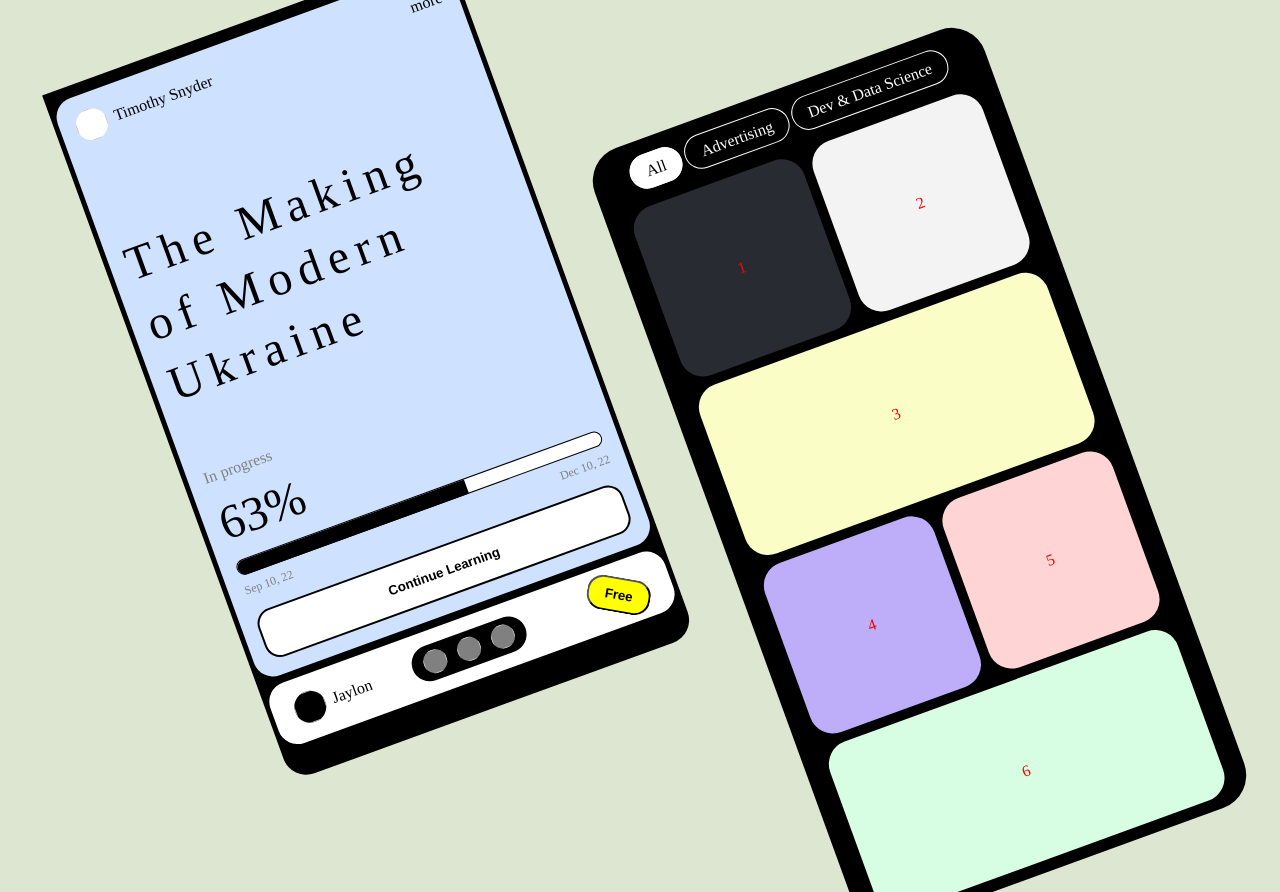
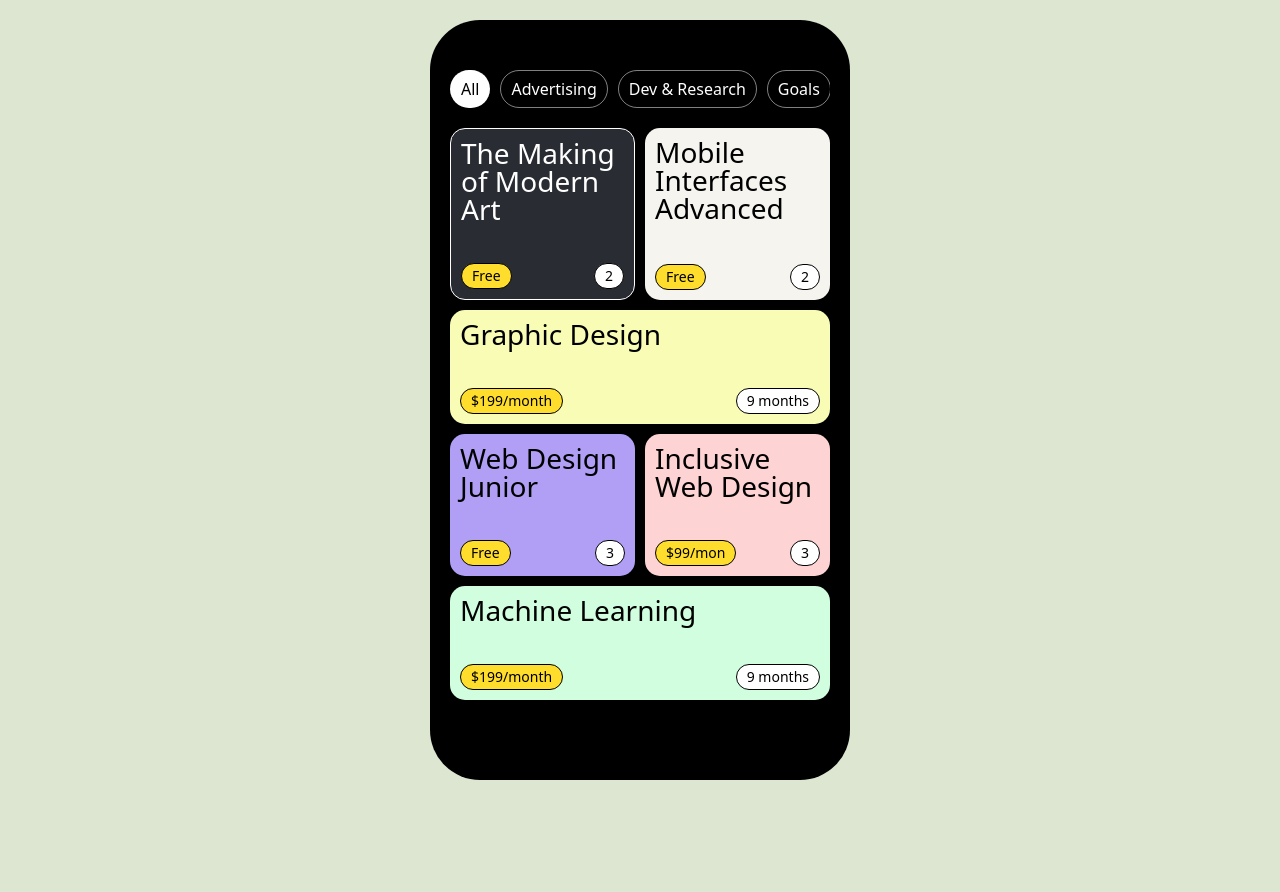
Before and after one commit to CHAEWONSEOK98/css-layout, a website built with Vite: page projects/education/index.html in a window 1280 px wide. After the commit the page ends 800 px from the top, so only its background shows below. Built offline with nearby package versions, Linux system fonts and the light colour scheme.

Commit message:
project1 - education another

```diff
--- a/projects/education/index.html
+++ b/projects/education/index.html
@@ -6,7 +6,7 @@
     <title>Education Layout</title>
     <link rel="stylesheet" href="./styles/style.scss" />
   </head>
-  <body>
+  <!-- <body>
     <div class="container">
       <section class="left-container">
         <main class="left-container__main">
@@ -75,5 +75,63 @@
         </main>
       </section>
     </div>
+  </body> -->
+
+  <body>
+    <div class="phone">
+      <header class="header">
+        <ul class="header__list">
+          <li class="header__list-item header__list-item--inverted">All</li>
+          <li class="header__list-item">Advertising</li>
+          <li class="header__list-item">Dev & Research</li>
+          <li class="header__list-item">Goals</li>
+          <li class="header__list-item">iOS Development</li>
+        </ul>
+      </header>
+      <div class="cards">
+        <div class="cards__card">
+          <h2 class="card__title">The Making of Modern Art</h2>
+          <div class="card__footer">
+            <span class="card__price">Free</span>
+            <span class="card__length">2</span>
+          </div>
+        </div>
+        <div class="cards__card">
+          <h2 class="card__title">Mobile Interfaces Advanced</h2>
+          <div class="card__footer">
+            <span class="card__price">Free</span>
+            <span class="card__length">2</span>
+          </div>
+        </div>
+        <div class="cards__card">
+          <h2 class="card__title">Graphic Design</h2>
+          <div class="card__footer">
+            <span class="card__price">$199/month</span>
+            <span class="card__length">9 months</span>
+          </div>
+        </div>
+        <div class="cards__card">
+          <h2 class="card__title">Web Design Junior</h2>
+          <div class="card__footer">
+            <span class="card__price">Free</span>
+            <span class="card__length">3</span>
+          </div>
+        </div>
+        <div class="cards__card">
+          <h2 class="card__title">Inclusive Web Design</h2>
+          <div class="card__footer">
+            <span class="card__price">$99/mon</span>
+            <span class="card__length">3</span>
+          </div>
+        </div>
+        <div class="cards__card">
+          <h2 class="card__title">Machine Learning</h2>
+          <div class="card__footer">
+            <span class="card__price">$199/month</span>
+            <span class="card__length">9 months</span>
+          </div>
+        </div>
+      </div>
+    </div>
   </body>
 </html>
--- a/projects/education/styles/style.scss
+++ b/projects/education/styles/style.scss
@@ -1,252 +1,362 @@
-* {
-  margin: 0;
-  padding: 0;
+// * {
+//   margin: 0;
+//   padding: 0;
+//   box-sizing: border-box;
+// }
+
+// body {
+//   background-color: #dce6d1;
+// }
+
+// .container {
+//   display: flex;
+//   justify-content: center;
+//   overflow: hidden;
+// }
+
+// // left-container
+
+// .left-container {
+//   background-color: black;
+//   width: 430px;
+//   height: 730px;
+//   padding: 12px 5px;
+//   border-bottom-left-radius: 24px;
+//   border-bottom-right-radius: 24px;
+//   margin-right: 10%;
+//   transform: rotate(-20deg);
+// }
+
+// .left-container__main {
+//   background-color: #cee1fe;
+//   padding: 16px;
+//   border-radius: 20px;
+
+//   p {
+//     margin-top: 25%;
+//     font-size: 48px;
+//     letter-spacing: 8px;
+//     line-height: 64px;
+//     font-family: 'Times New Roman', Times, serif;
+//   }
+// }
+
+// .left-container__main__header {
+//   display: flex;
+//   justify-content: space-between;
+//   align-items: center;
+
+//   div {
+//     display: flex;
+//     align-items: center;
+
+//     img {
+//       width: 32px;
+//       height: 32px;
+//       background-color: white;
+//       border-radius: 100%;
+//       margin-right: 8px;
+//     }
+//     span {
+//       font-weight: 400;
+//     }
+//   }
+// }
+
+// .left-container__main__progress {
+//   margin-top: 15%;
+//   display: flex;
+//   flex-direction: column;
+// }
+
+// #progress-text {
+//   color: gray;
+// }
+
+// #progress-number {
+//   margin-top: 12px;
+//   font-size: 48px;
+// }
+
+// #divider {
+//   margin-top: 12px;
+//   background-color: white;
+//   height: 16px;
+//   border-radius: 12px;
+//   border: 1px solid black;
+//   width: 100%;
+// }
+
+// #divider-inner {
+//   background-color: black;
+//   width: 63%;
+//   height: 15px;
+//   border-bottom-left-radius: 12px;
+//   border-top-left-radius: 12px;
+// }
+
+// .left-container__main__progress-date {
+//   margin-top: 8px;
+//   font-size: 12px;
+//   color: gray;
+//   display: flex;
+//   justify-content: space-between;
+// }
+
+// .main__button {
+//   background-color: white;
+//   padding: 16px;
+//   border: 2px solid black;
+//   border-radius: 16px;
+//   width: 100%;
+//   margin-top: 16px;
+//   font-weight: bold;
+// }
+
+// .left-container__footer {
+//   border-radius: 20px;
+//   margin-top: 8px;
+//   background-color: white;
+//   display: flex;
+//   justify-content: space-around;
+//   align-items: center;
+//   height: 64px;
+// }
+
+// .left-container__footer-info {
+//   display: flex;
+//   align-items: center;
+
+//   img {
+//     width: 32px;
+//     height: 32px;
+//     border-radius: 100%;
+//     background-color: black;
+//   }
+//   span {
+//     margin-left: 8px;
+//   }
+// }
+
+// .left-container__footer__more {
+//   background-color: black;
+//   padding: 6px 0;
+//   width: 120px;
+//   text-align: center;
+//   border-radius: 24px;
+//   display: flex;
+//   justify-content: space-evenly;
+//   margin-right: 24px;
+
+//   img {
+//     width: 24px;
+//     height: 24px;
+//     border-radius: 100%;
+//     background-color: gray;
+//   }
+// }
+
+// .left-container__footer__button {
+//   background-color: yellow;
+//   padding: 8px 16px;
+//   border-radius: 16px;
+//   font-weight: bold;
+//   transform: rotate(30deg);
+// }
+
+// // right-container
+// .right-container {
+//   margin-top: 5%;
+//   background-color: black;
+//   padding: 12px 16px;
+//   width: 415px;
+//   border-radius: 35px;
+//   transform: rotate(-20deg);
+// }
+
+// .right-container__header {
+//   margin-top: 12px;
+//   text-align: center;
+
+//   :nth-child(1) {
+//     background-color: white;
+//     color: black;
+//   }
+
+//   span {
+//     border: 1px solid white;
+//     padding: 8px 16px;
+//     border-radius: 24px;
+//     color: white;
+//   }
+// }
+
+// .right-container__main {
+//   margin-top: 24px;
+//   color: white;
+//   display: grid;
+//   gap: 10px;
+//   grid-template-columns: 180px 180px;
+//   grid-template-rows: 180px 180px;
+//   grid-auto-rows: 180px;
+//   justify-content: center;
+
+//   grid-template-areas:
+//     'one two'
+//     'three three'
+//     'four five'
+//     'six six';
+// }
+
+// %border-radius {
+//   border-radius: 24px;
+//   color: red;
+//   text-align: center;
+//   line-height: 180px;
+// }
+
+// #one {
+//   background-color: #282c32;
+//   grid-area: one;
+//   @extend %border-radius;
+// }
+
+// #two {
+//   background-color: #f4f3f3;
+//   grid-area: two;
+//   @extend %border-radius;
+// }
+
+// #three {
+//   background-color: #fafdc6;
+//   grid-area: three;
+//   @extend %border-radius;
+// }
+
+// #four {
+//   background-color: #beaef9;
+//   grid-area: four;
+//   @extend %border-radius;
+// }
+
+// #five {
+//   background-color: #fed4d4;
+//   grid-area: five;
+//   @extend %border-radius;
+// }
+
+// #six {
+//   background-color: #d7fee2;
+//   grid-area: six;
+//   @extend %border-radius;
+// }
+
+@import '../../reset.scss';
+
+body {
+  background: #dce6d1;
+  display: flex;
+  justify-content: center;
+  align-items: center;
+  height: 100vh;
+}
+
+.phone {
+  background-color: black;
+  border-radius: 50px;
+  height: 95%;
+  width: 420px;
+  padding: 50px 20px;
   box-sizing: border-box;
 }
 
-body {
-  background-color: #dce6d1;
+.header {
+  overflow-x: scroll;
+  .header__list {
+    display: flex;
+    color: white;
+    gap: 10px;
+    width: max-content;
+
+    .header__list-item {
+      border: 1px solid rgba($color: #fff, $alpha: 0.5);
+      padding: 10px;
+      border-radius: 20px;
     }
-
-.container {
-  display: flex;
-  justify-content: center;
-  overflow: hidden;
-}
-
-// left-container
-
-.left-container {
-  background-color: black;
-  width: 430px;
-  height: 730px;
-  padding: 12px 5px;
-  border-bottom-left-radius: 24px;
-  border-bottom-right-radius: 24px;
-  margin-right: 10%;
-  transform: rotate(-20deg);
-}
-
-.left-container__main {
-  background-color: #cee1fe;
-  padding: 16px;
-  border-radius: 20px;
-
-  p {
-    margin-top: 25%;
-    font-size: 48px;
-    letter-spacing: 8px;
-    line-height: 64px;
-    font-family: 'Times New Roman', Times, serif;
-  }
-}
-
-.left-container__main__header {
-  display: flex;
-  justify-content: space-between;
-  align-items: center;
-
-  div {
-    display: flex;
-    align-items: center;
-
-    img {
-      width: 32px;
-      height: 32px;
+    .header__list-item--inverted {
       background-color: white;
-      border-radius: 100%;
-      margin-right: 8px;
-    }
-    span {
-      font-weight: 400;
+      color: black;
     }
   }
 }
 
-.left-container__main__progress {
-  margin-top: 15%;
+.cards {
+  margin: 20px 0px;
+  display: grid;
+  grid-template-columns: repeat(2, 1fr);
+  gap: 10px;
+
+  .cards__card {
+    background-color: white;
+    padding: 10px;
+    border-radius: 15px;
     display: flex;
     flex-direction: column;
+    gap: 40px;
+    justify-content: space-between;
+
+    .card__title {
+      font-size: 28px;
+    }
+    .card__footer {
+      font-size: 14px;
+      display: flex;
+      justify-content: space-between;
+      align-items: center;
+      span {
+        padding: 5px 10px;
+        border-radius: 20px;
+        border: 1px solid black;
       }
 
-#progress-text {
-  color: gray;
+      .card__price {
+        background-color: rgb(255, 221, 44);
       }
-
-#progress-number {
-  margin-top: 12px;
-  font-size: 48px;
-}
-
-#divider {
-  margin-top: 12px;
+      .card__length {
         background-color: white;
-  height: 16px;
-  border-radius: 12px;
-  border: 1px solid black;
-  width: 100%;
-}
-
-#divider-inner {
-  background-color: black;
-  width: 63%;
-  height: 15px;
-  border-bottom-left-radius: 12px;
-  border-top-left-radius: 12px;
-}
-
-.left-container__main__progress-date {
-  margin-top: 8px;
-  font-size: 12px;
-  color: gray;
-  display: flex;
-  justify-content: space-between;
-}
-
-.main__button {
-  background-color: white;
-  padding: 16px;
-  border: 2px solid black;
-  border-radius: 16px;
-  width: 100%;
-  margin-top: 16px;
-  font-weight: bold;
-}
-
-.left-container__footer {
-  border-radius: 20px;
-  margin-top: 8px;
-  background-color: white;
-  display: flex;
-  justify-content: space-around;
-  align-items: center;
-  height: 64px;
-}
-
-.left-container__footer-info {
-  display: flex;
-  align-items: center;
-
-  img {
-    width: 32px;
-    height: 32px;
-    border-radius: 100%;
-    background-color: black;
-  }
-  span {
-    margin-left: 8px;
       }
     }
 
-.left-container__footer__more {
-  background-color: black;
-  padding: 6px 0;
-  width: 120px;
-  text-align: center;
-  border-radius: 24px;
-  display: flex;
-  justify-content: space-evenly;
-  margin-right: 24px;
-
-  img {
-    width: 24px;
-    height: 24px;
-    border-radius: 100%;
-    background-color: gray;
-  }
-}
-
-.left-container__footer__button {
-  background-color: yellow;
-  padding: 8px 16px;
-  border-radius: 16px;
-  font-weight: bold;
-  transform: rotate(30deg);
-}
-
-// right-container
-.right-container {
-  margin-top: 5%;
-  background-color: black;
-  padding: 12px 16px;
-  width: 415px;
-  border-radius: 35px;
-  transform: rotate(-20deg);
-}
-
-.right-container__header {
-  margin-top: 12px;
-  text-align: center;
-
-  :nth-child(1) {
-    background-color: white;
-    color: black;
-  }
-
-  span {
+    &:first-child {
+      background-color: #292d33;
       border: 1px solid white;
-    padding: 8px 16px;
-    border-radius: 24px;
+      .card__title {
         color: white;
       }
     }
 
-.right-container__main {
-  margin-top: 24px;
-  color: white;
-  display: grid;
-  gap: 10px;
-  grid-template-columns: 180px 180px;
-  grid-template-rows: 180px 180px;
-  grid-auto-rows: 180px;
-  justify-content: center;
-
-  grid-template-areas:
-    'one two'
-    'three three'
-    'four five'
-    'six six';
+    &:nth-child(2) {
+      background-color: #f5f4ef;
     }
 
-%border-radius {
-  border-radius: 24px;
-  color: red;
-  text-align: center;
-  line-height: 180px;
+    &:nth-child(3) {
+      background-color: #f8fcb5;
     }
 
-#one {
-  background-color: #282c32;
-  grid-area: one;
-  @extend %border-radius;
+    &:nth-child(4) {
+      background-color: #b19ff6;
     }
 
-#two {
-  background-color: #f4f3f3;
-  grid-area: two;
-  @extend %border-radius;
+    &:nth-child(5) {
+      background-color: #fed3d3;
     }
 
-#three {
-  background-color: #fafdc6;
-  grid-area: three;
-  @extend %border-radius;
+    &:nth-child(6) {
+      background-color: #d0fedf;
     }
 
-#four {
-  background-color: #beaef9;
-  grid-area: four;
-  @extend %border-radius;
+    &:nth-child(3n) {
+      grid-column: span 2;
     }
-
-#five {
-  background-color: #fed4d4;
-  grid-area: five;
-  @extend %border-radius;
   }
-
-#six {
-  background-color: #d7fee2;
-  grid-area: six;
-  @extend %border-radius;
 }
--- /dev/null
+++ b/projects/reset.scss
@@ -0,0 +1,130 @@
+html,
+body,
+div,
+span,
+applet,
+object,
+iframe,
+h1,
+h2,
+h3,
+h4,
+h5,
+h6,
+p,
+blockquote,
+pre,
+a,
+abbr,
+acronym,
+address,
+big,
+cite,
+code,
+del,
+dfn,
+em,
+img,
+ins,
+kbd,
+q,
+s,
+samp,
+small,
+strike,
+strong,
+sub,
+sup,
+tt,
+var,
+b,
+u,
+i,
+center,
+dl,
+dt,
+dd,
+ol,
+ul,
+li,
+fieldset,
+form,
+label,
+legend,
+table,
+caption,
+tbody,
+tfoot,
+thead,
+tr,
+th,
+td,
+article,
+aside,
+canvas,
+details,
+embed,
+figure,
+figcaption,
+footer,
+header,
+hgroup,
+menu,
+nav,
+output,
+ruby,
+section,
+summary,
+time,
+mark,
+audio,
+video {
+  margin: 0;
+  padding: 0;
+  border: 0;
+  font-size: 100%;
+  font: inherit;
+  vertical-align: baseline;
+}
+/* HTML5 display-role reset for older browsers */
+article,
+aside,
+details,
+figcaption,
+figure,
+footer,
+header,
+hgroup,
+menu,
+nav,
+section {
+  display: block;
+}
+body {
+  line-height: 1;
+}
+ol,
+ul {
+  list-style: none;
+}
+blockquote,
+q {
+  quotes: none;
+}
+blockquote:before,
+blockquote:after,
+q:before,
+q:after {
+  content: '';
+  content: none;
+}
+table {
+  border-collapse: collapse;
+  border-spacing: 0;
+}
+
+html,
+body {
+  font-family: system-ui, -apple-system, BlinkMacSystemFont, 'Segoe UI', Roboto,
+    Oxygen, Ubuntu, Cantarell, 'Open Sans', 'Helvetica Neue', sans-serif;
+}
```
Also changed, not shown: projects/education/assets/result/education-another.PNG (added), projects/education/assets/result/education-first.PNG (added). Lines whose indentation alone changed are shown as unchanged.
